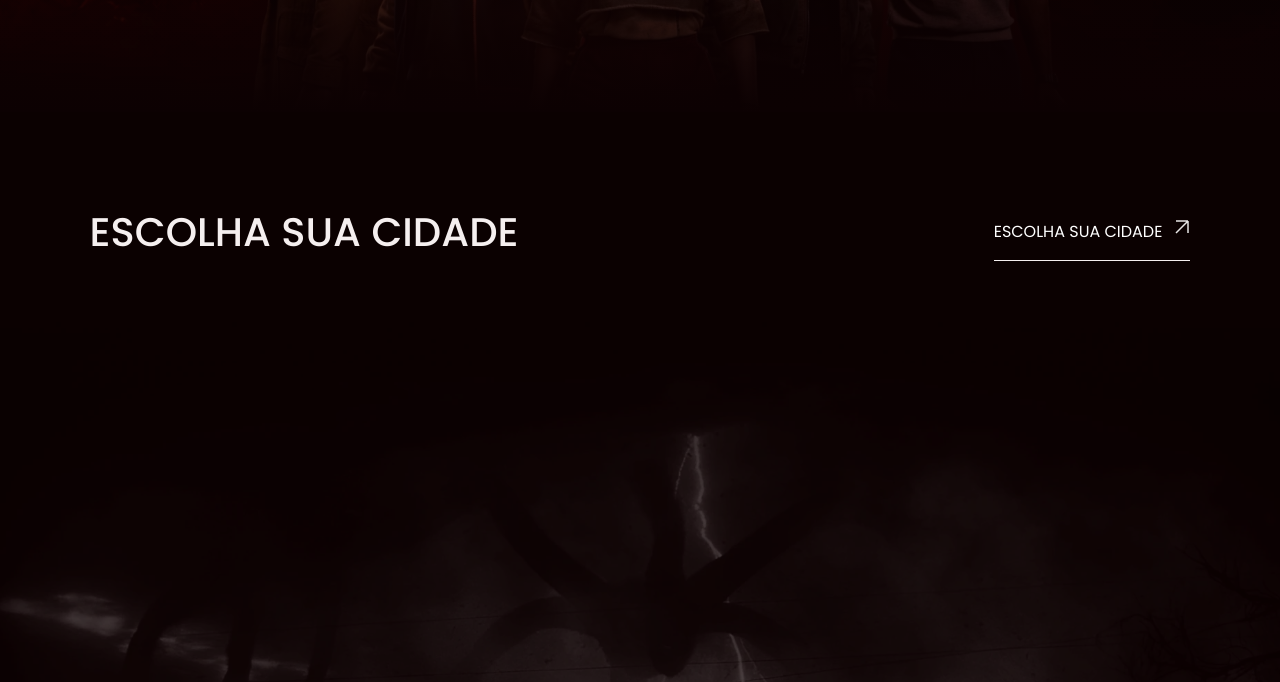
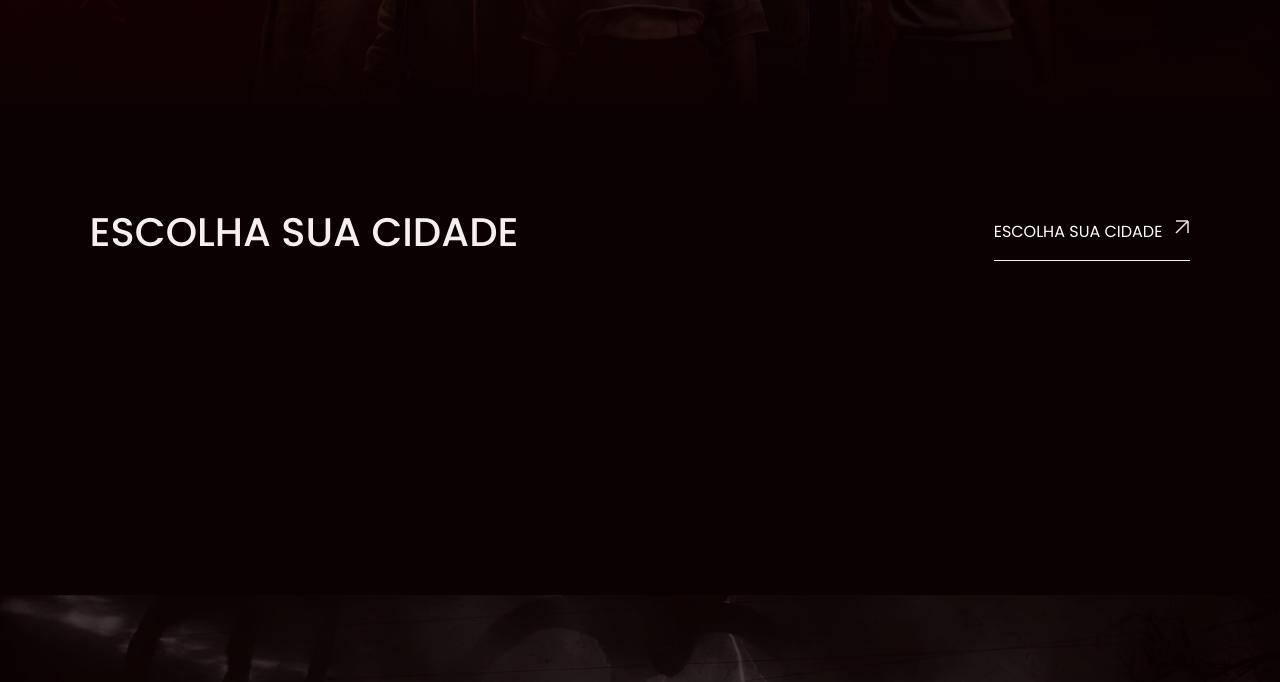
Before and after one commit to gabrielgurgel7/strangerThings, a plain HTML site: page index.html in a window 1280 px wide. Shown: the part 688-1370 px from the top of the page. Drawn offline with nearby package versions, Linux system fonts and the light colour scheme.

Commit message:
Adiciona fundo preto na secao cidade

```diff
--- a/assets/css/style.css
+++ b/assets/css/style.css
@@ -180,6 +180,7 @@ section {
 
 /* SEÇAO 02 | CIDADES */
 .secaoCidade {
+  background-color: #0c0102;
   flex-direction: column;
   position: relative;
 
```
